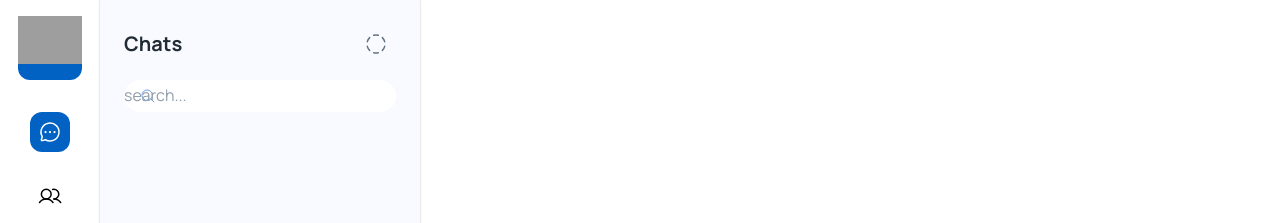
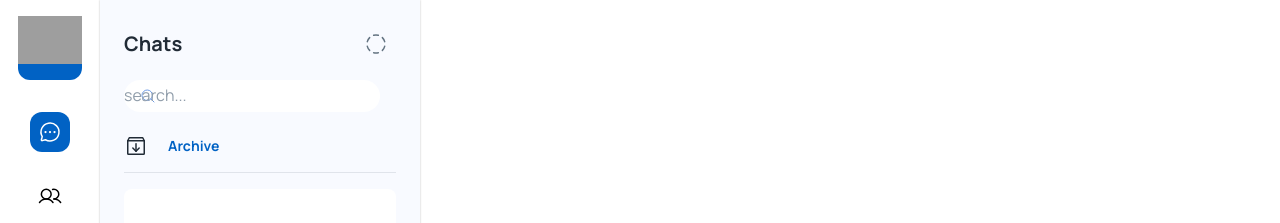
Before and after one commit to codingmonk-yt/chat-app, a React (Create React App) app: page /app in a window 1280 px wide. Shown: the top 223 px of the page. Built offline with nearby package versions, Linux system fonts and the light colour scheme; grey boxes are pictures that could not be loaded.

Commit message:
chat.js updated till 14:2

```diff
--- a/src/pages/dashboard/Chats.js
+++ b/src/pages/dashboard/Chats.js
@@ -1,7 +1,28 @@
-import { Box, IconButton, Stack, Typography, InputBase } from "@mui/material";
-import { CircleDashed, MagnifyingGlass } from "phosphor-react";
+import {
+  Box,
+  IconButton,
+  Stack,
+  Typography,
+  InputBase,
+  Button,
+  Divider,
+} from "@mui/material";
+import { ArchiveBox, CircleDashed, MagnifyingGlass } from "phosphor-react";
 import React from "react";
 import { styled, alpha } from "@mui/material/styles";
+
+const ChatElement = () => {
+  return (
+    <Box
+      sx={{
+        width: "100%",
+        height: 60,
+        borderRadius: 1,
+        backgroundColor: "#fff",
+      }}
+    ></Box>
+  );
+};
 
 const Search = styled("div")(({ theme }) => ({
   position: "relative",
@@ -54,7 +75,7 @@
             <CircleDashed />
           </IconButton>
         </Stack>
-        <Stack sx={{ width: "100%" }}>
+        <Stack sx={{ width: "100%" }} direction={"row"}>
           <Search>
             <SearchIconWrapper>
               <MagnifyingGlass color="#709CE6" />
@@ -65,6 +86,16 @@
             />
           </Search>
         </Stack>
+        <Stack spacing={1}>
+          <Stack direction="row" alignItems={"center"} spacing={1.5}>
+            <ArchiveBox size={24} />
+            <Button>Archive</Button>
+          </Stack>
+          <Divider />
+        </Stack>
+        <Stack direction="column">
+          <ChatElement />
+        </Stack>
       </Stack>
     </Box>
   );
```
